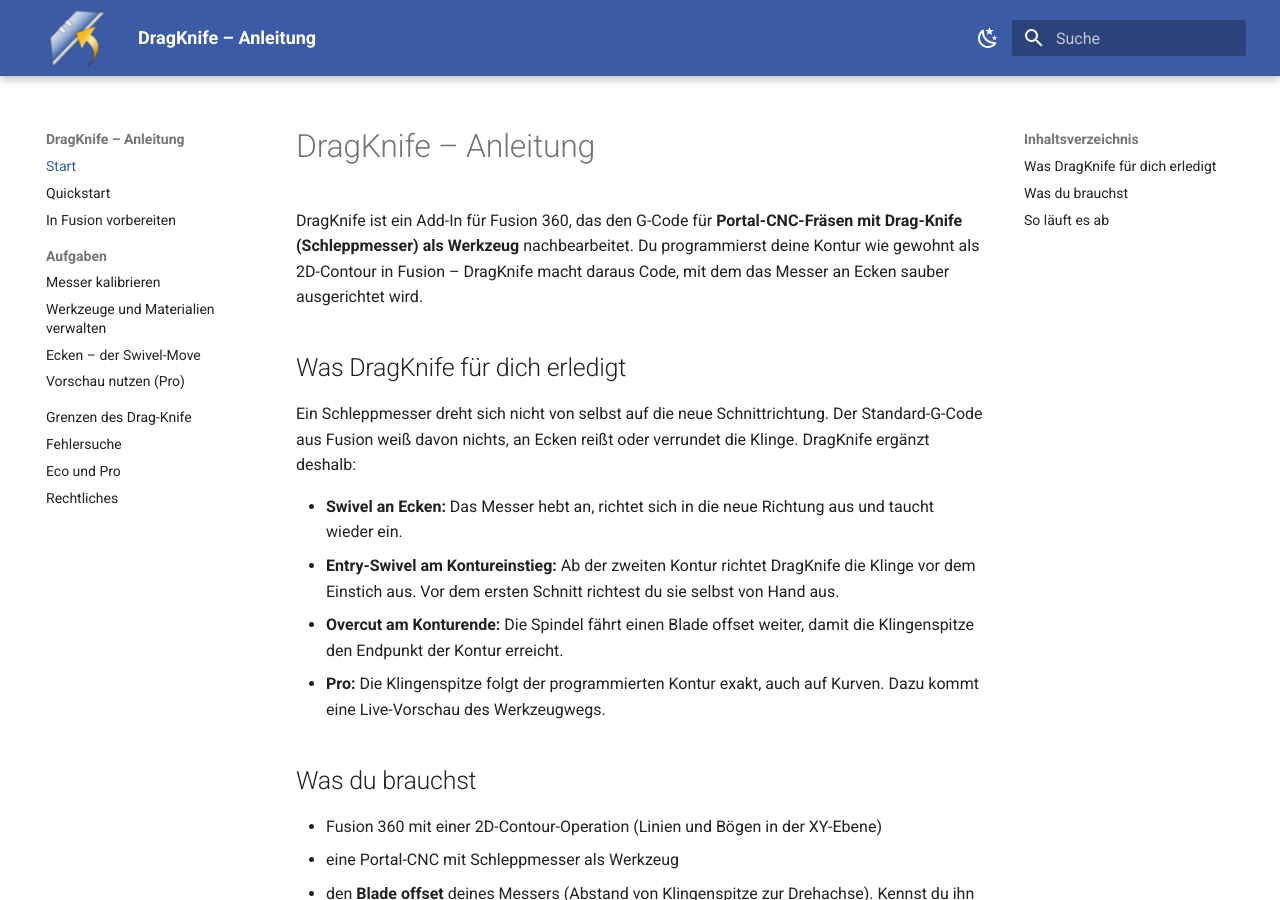
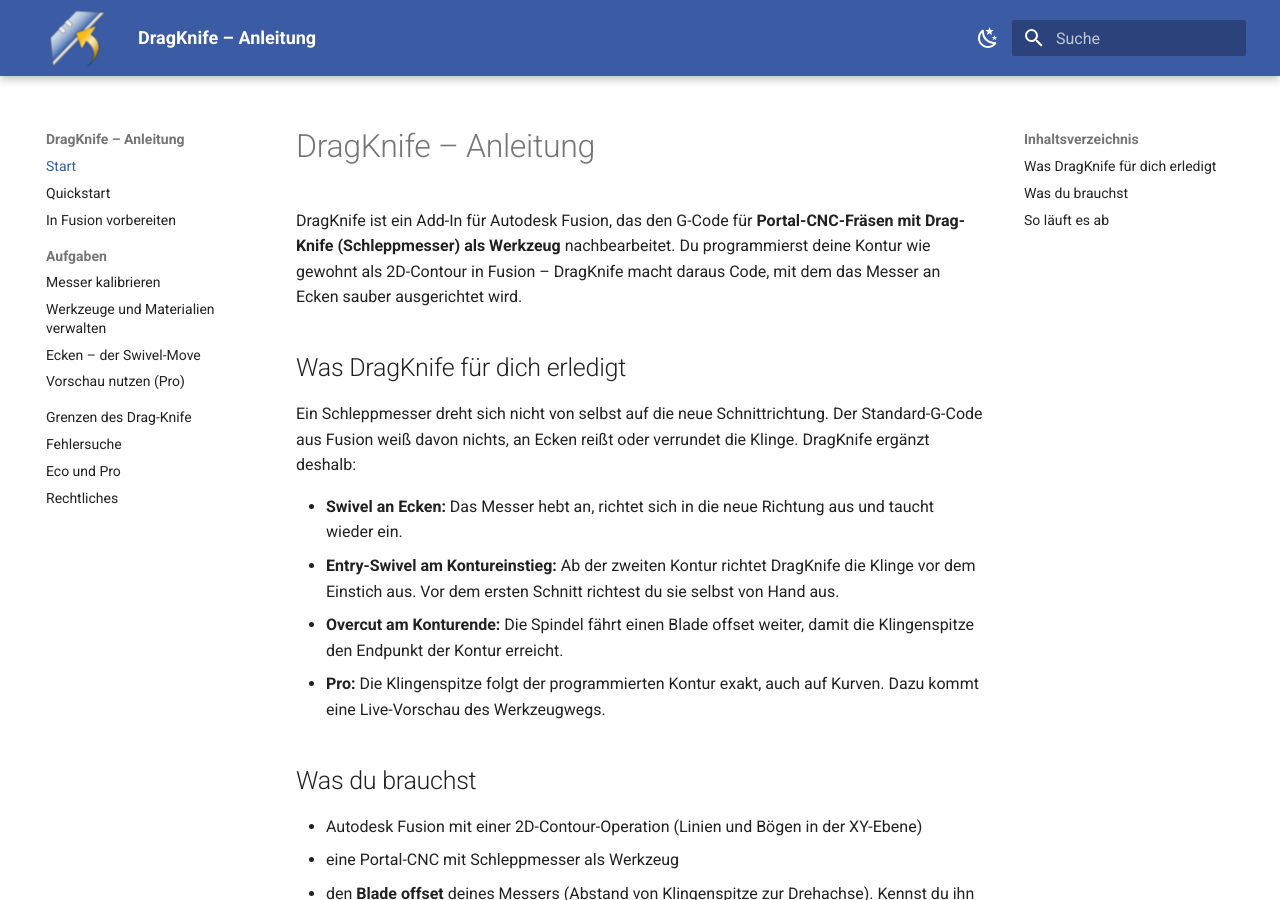
Before and after one commit to macmanpb/dragknife-docs, an MkDocs documentation site: the page built from docs/index.md, in a window 1280 px wide and 900 px high. Built offline with MkDocs 1.6.1 and Material for MkDocs 9.7.7, drawn with Linux system fonts in a browser that asks for light colours; plug-ins that fetch from the network failed and are left out.

Commit message:
Use "Autodesk Fusion" naming instead of "Fusion 360"

```diff
--- a/docs/index.md
+++ b/docs/index.md
@@ -1,6 +1,6 @@
 # DragKnife – Anleitung
 
-DragKnife ist ein Add-In für Fusion 360, das den G-Code für **Portal-CNC-Fräsen mit Drag-Knife (Schleppmesser) als Werkzeug** nachbearbeitet. Du programmierst deine Kontur wie gewohnt als 2D-Contour in Fusion – DragKnife macht daraus Code, mit dem das Messer an Ecken sauber ausgerichtet wird.
+DragKnife ist ein Add-In für Autodesk Fusion, das den G-Code für **Portal-CNC-Fräsen mit Drag-Knife (Schleppmesser) als Werkzeug** nachbearbeitet. Du programmierst deine Kontur wie gewohnt als 2D-Contour in Fusion – DragKnife macht daraus Code, mit dem das Messer an Ecken sauber ausgerichtet wird.
 
 ## Was DragKnife für dich erledigt
 
@@ -13,7 +13,7 @@ Ein Schleppmesser dreht sich nicht von selbst auf die neue Schnittrichtung. Der
 
 ## Was du brauchst
 
-- Fusion 360 mit einer 2D-Contour-Operation (Linien und Bögen in der XY-Ebene)
+- Autodesk Fusion mit einer 2D-Contour-Operation (Linien und Bögen in der XY-Ebene)
 - eine Portal-CNC mit Schleppmesser als Werkzeug
 - den **Blade offset** deines Messers (Abstand von Klingenspitze zur Drehachse). Kennst du ihn nicht, ermittelst du ihn über die [Kalibrierung](aufgaben/kalibrieren.md).
 
--- a/mkdocs.yml
+++ b/mkdocs.yml
@@ -1,5 +1,5 @@
 site_name: DragKnife – Anleitung
-site_description: Anleitung für das Fusion-360-Add-In DragKnife (Eco und Pro)
+site_description: Anleitung für das Autodesk-Fusion-Add-In DragKnife (Eco und Pro)
 site_url: https://macmanpb.github.io/dragknife-docs/
 copyright: "© 2026 Peter Boeker (pbmilltec). Alle Rechte vorbehalten. · <a href=\"https://macmanpb.github.io/dragknife-docs/rechtliches/\">Rechtliches</a>"
 
```
Also changed, not shown: README.md (+1 -1 lines).
